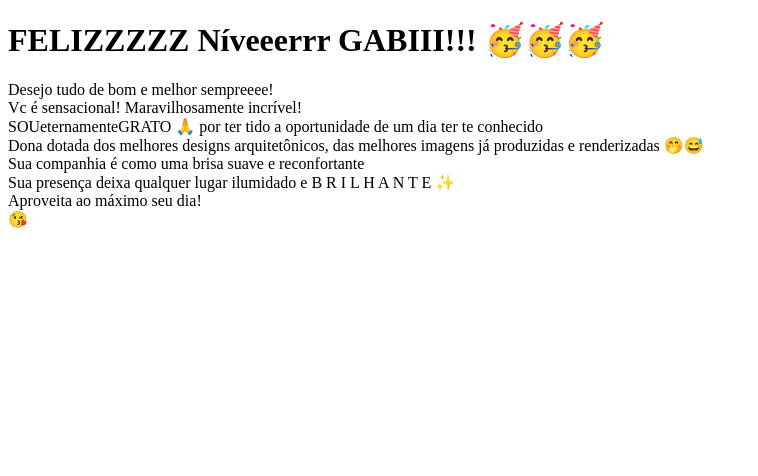
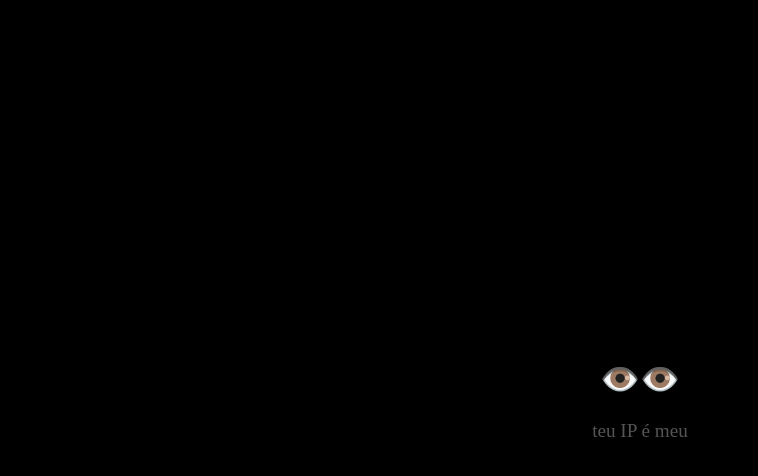
Before and after one commit to hoboldinho/clone-tabnews, a Next.js app: page / in a window 1280 px wide. Shown: the top 476 px of the page, without its empty margins (0-758 px from the left). Built offline with nearby package versions, Linux system fonts and the light colour scheme.

Commit message:
feat: new index page

```diff
--- /dev/null
+++ b/pages/_app.js
@@ -0,0 +1,7 @@
+import "../styles/globals.css";
+
+function MyApp({ Component, pageProps }) {
+  return <Component {...pageProps} />;
+}
+
+export default MyApp;
--- a/pages/index.js
+++ b/pages/index.js
@@ -1,28 +1,22 @@
 function Home() {
-  let body = (
-    <div>
-      <h1>FELIZZZZZ Níveeerrr GABIII!!! 🥳🥳🥳</h1>
-      <p>
-        Desejo tudo de bom e melhor sempreeee!
-        <br />
-        Vc é sensacional! Maravilhosamente incrível!
-        <br />
-        SOUeternamenteGRATO 🙏 por ter tido a oportunidade de um dia ter te
-        conhecido
-        <br />
-        Dona dotada dos melhores designs arquitetônicos, das melhores imagens já
-        produzidas e renderizadas 🤭😅
-        <br />
-        Sua companhia é como uma brisa suave e reconfortante
-        <br />
-        Sua presença deixa qualquer lugar ilumidado e B R I L H A N T E ✨<br />
-        Aproveita ao máximo seu dia!
-        <br />
-        😘
+  return (
+    <div
+      style={{
+        display: "flex",
+        flexDirection: "column",
+        justifyContent: "center",
+        alignItems: "center",
+        height: "100vh",
+        margin: 0,
+        backgroundColor: "black",
+      }}
+    >
+      <h1>👁️👁️</h1>
+      <p style={{ marginTop: "0px", fontSize: "1.2rem", color: "#555" }}>
+        teu IP é meu
       </p>
     </div>
   );
-  return body;
 }
 
 export default Home;
--- /dev/null
+++ b/styles/globals.css
@@ -0,0 +1,6 @@
+html,
+body {
+  margin: 0;
+  padding: 0;
+  height: 100%;
+}
```
